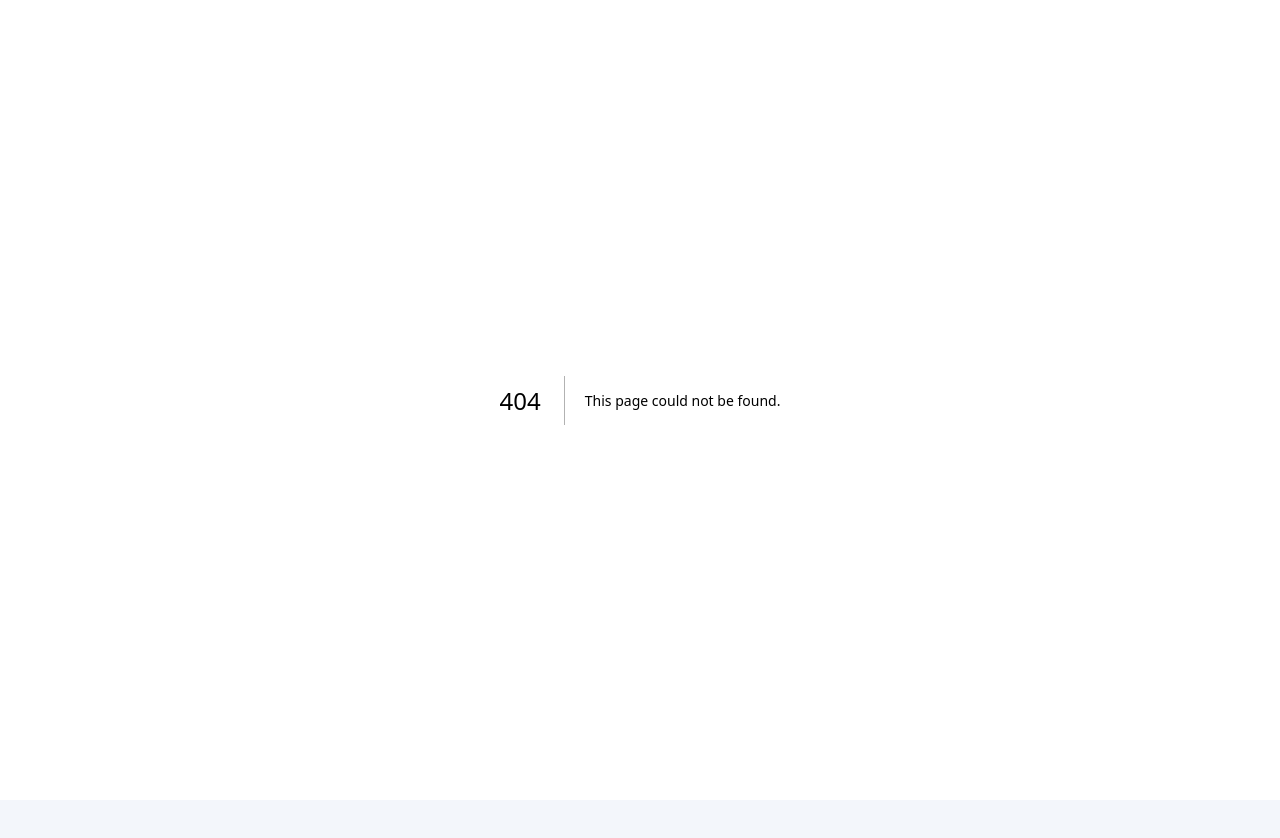
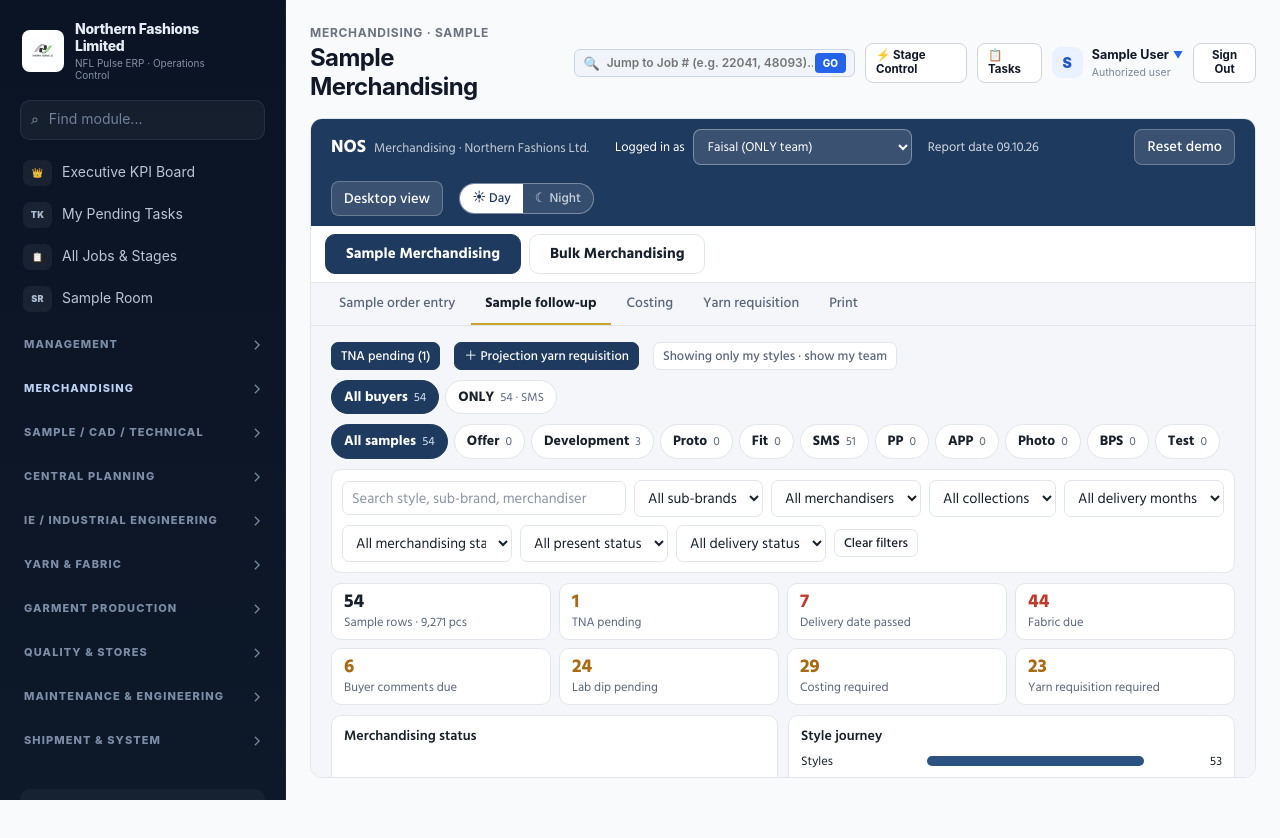
Before and after one commit to shamimusfba-design/NFL-Pulse-ERP-FULL, a Next.js app in the folder apps/web/: page /merchandising-sample in a window 1280 px wide. Before the commit this address had no page. Before the commit the page ends 800 px from the top, so only its background shows below. Built offline with nearby package versions, Linux system fonts and the light colour scheme; sample sign-in values are in the browser's storage.

Commit message:
merch: Sample Merchandising and Bulk Merchandising open inside the ERP shell (sidebar visible); redirects removed; screen unchanged (public/merchandising/index.html)

```diff
--- /dev/null
+++ b/apps/web/app/merchandising-bulk/page.tsx
@@ -0,0 +1,5 @@
+'use client';
+import { MerchFrame } from '../sample-merch-frame';
+export default function BulkMerchandisingFramePage() {
+  return <MerchFrame title="Bulk Merchandising" eyebrow="Merchandising · Bulk" />;
+}
--- /dev/null
+++ b/apps/web/app/merchandising-sample/page.tsx
@@ -0,0 +1,5 @@
+'use client';
+import { MerchFrame } from '../sample-merch-frame';
+export default function SampleMerchandisingPage() {
+  return <MerchFrame title="Sample Merchandising" eyebrow="Merchandising · Sample" />;
+}
--- /dev/null
+++ b/apps/web/app/sample-merch-frame.tsx
@@ -0,0 +1,17 @@
+'use client';
+
+import Shell from '../components/Shell';
+
+// Wraps the Sample / Bulk Merchandising prototype screen inside the common ERP shell,
+// so the sidebar stays visible. The screen itself is /merchandising/index.html (unchanged).
+export function MerchFrame({ title, eyebrow }: { title: string; eyebrow: string }) {
+  return (
+    <Shell title={title} eyebrow={eyebrow}>
+      <iframe
+        src="/merchandising/index.html"
+        title={title}
+        style={{ width: '100%', height: 'calc(100vh - 140px)', border: '1px solid var(--line, #e1e5ec)', borderRadius: 12, background: '#fff' }}
+      />
+    </Shell>
+  );
+}
--- a/apps/web/components/Shell.tsx
+++ b/apps/web/components/Shell.tsx
@@ -198,7 +198,7 @@ export default function Shell({ children, title, eyebrow }: { children: React.Re
           {groups.map((group) => {
             const isOpen = query.length > 0 || !!openGroups[group.label];
             const overviewHref = `/modules/${group.overviewSlug}`;
-            const hasActive = active(overviewHref) || group.items.some((item) => active(item.slug === 'merchandising' ? '/merchandising' : item.slug === 'order-entry' ? '/merchandising/order-po' : `/modules/${item.slug}`));
+            const hasActive = active(overviewHref) || group.items.some((item) => active(item.slug === 'merchandising' ? '/merchandising-bulk' : item.slug === 'sample-merchandising' ? '/merchandising-sample' : item.slug === 'order-entry' ? '/merchandising/order-po' : `/modules/${item.slug}`));
             return <div className={`nav-group ${isOpen ? 'open' : ''}`} key={group.label}>
               <div className={`nav-group-toggle ${hasActive ? 'has-active' : ''}`}>
                 <Link className="nav-group-overview" href={overviewHref} title={`${group.label} overview`} onClick={() => setOpenGroups((prev) => ({ ...prev, [group.label]: true }))}>
@@ -210,7 +210,7 @@ export default function Shell({ children, title, eyebrow }: { children: React.Re
               </div>
               <div className={`nav-group-items ${isOpen ? 'open' : ''}`}>
                 {group.items.map((item) => {
-                  const href = item.slug === 'merchandising' ? '/merchandising' : item.slug === 'order-entry' ? '/merchandising/order-po' : item.slug === 'bulk-followup' ? '/modules/merchandising?view=LEGACY_REGISTER' : `/modules/${item.slug}`;
+                  const href = item.slug === 'merchandising' ? '/merchandising-bulk' : item.slug === 'sample-merchandising' ? '/merchandising-sample' : item.slug === 'order-entry' ? '/merchandising/order-po' : item.slug === 'bulk-followup' ? '/modules/merchandising?view=LEGACY_REGISTER' : `/modules/${item.slug}`;
                   const isControlTower = item.slug === 'merchandising';
                   const isOrderEntry = item.slug === 'order-entry';
                   return <Link className={active(href) ? 'nav-link active' : 'nav-link'} href={href} key={item.slug} title={item.description} style={isControlTower ? { background: 'linear-gradient(90deg, rgba(37,99,235,0.18), rgba(30,64,175,0.06))', borderLeft: '3px solid #3b82f6' } : isOrderEntry ? { background: 'rgba(245,158,11,0.08)', borderLeft: '3px solid #f59e0b' } : undefined}>
--- a/apps/web/next.config.ts
+++ b/apps/web/next.config.ts
@@ -13,10 +13,6 @@ const nextConfig: NextConfig = {
   output: 'standalone',
   async redirects() {
     return [
-      { source: '/merchandising', destination: MERCH, permanent: false },
-      { source: '/merchandising/:path((?!index\\.html$).*)', destination: MERCH, permanent: false },
-      { source: '/modules/merchandising', destination: MERCH, permanent: false },
-      { source: '/modules/sample-merchandising', destination: MERCH, permanent: false },
       { source: '/modules/yarn', destination: YK, permanent: false },
       { source: '/modules/yarn-store', destination: YK, permanent: false },
       { source: '/modules/knitting', destination: YK, permanent: false },
```
